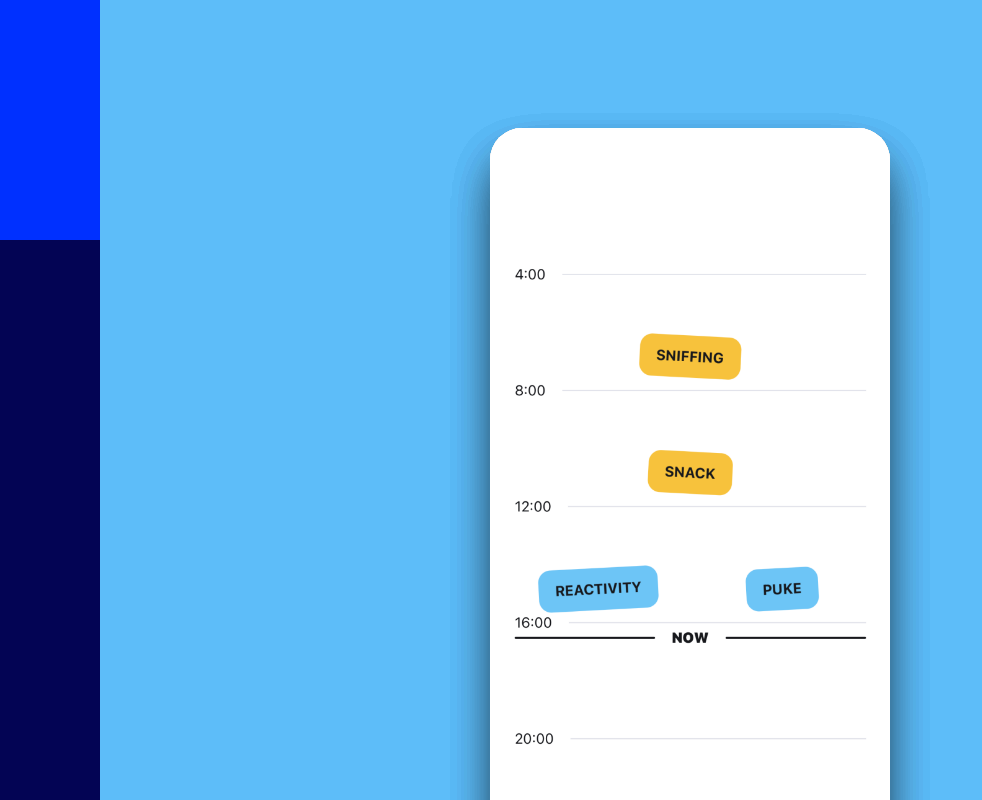
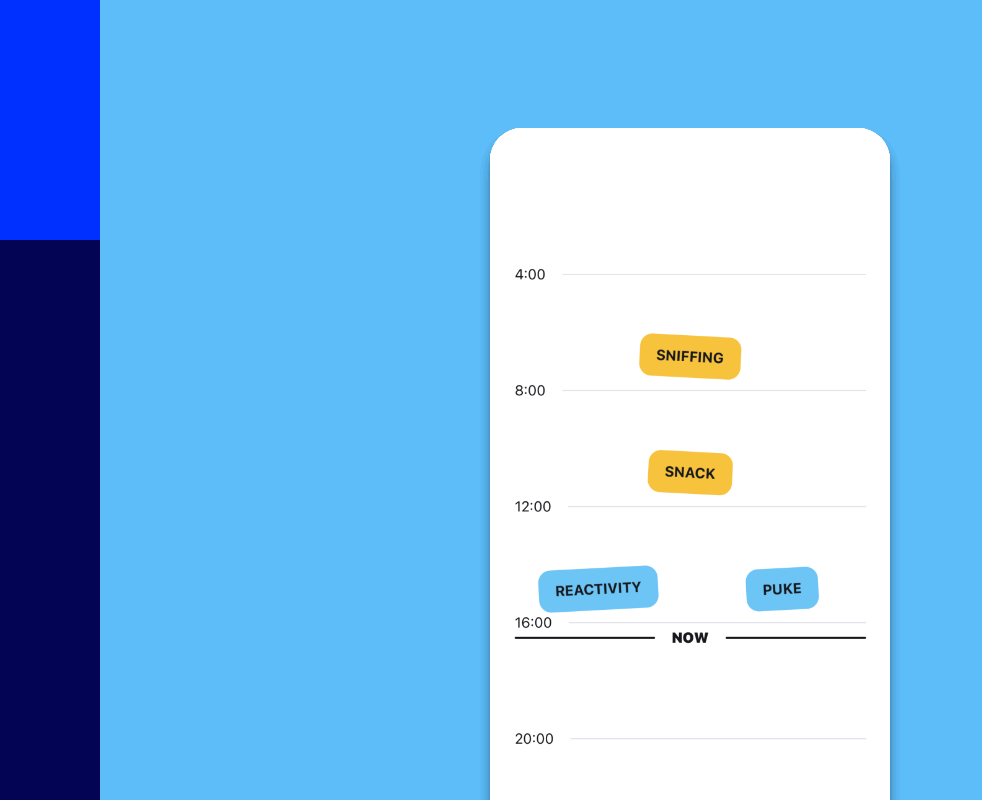
Before and after one commit to antropia-studio/antropia.studio, an Astro site: page /trufario in a window 1280 px wide. Shown: the part 560-1360 px from the top of the page, without its empty margins (0-982 px from the left). Built offline with nearby package versions, Linux system fonts and the light colour scheme; Astro itself is replaced by a stand-in of ours.

Commit message:
fix: fix shadow in screen accordion

```diff
--- a/src/components/case-studies/ScreensAccordion.astro
+++ b/src/components/case-studies/ScreensAccordion.astro
@@ -19,7 +19,7 @@ const { class: className, images } = Astro.props;
       }
 
       return <img src={src}
-                  class="absolute w-[400px] rounded-4xl shadow-2xl parallax-img"
+                  class="absolute w-[400px] rounded-4xl shadow-lg parallax-img"
                   style={`z-index: ${zIndex};`}
                   data-speed={index - midElement} />;
     })}
```
